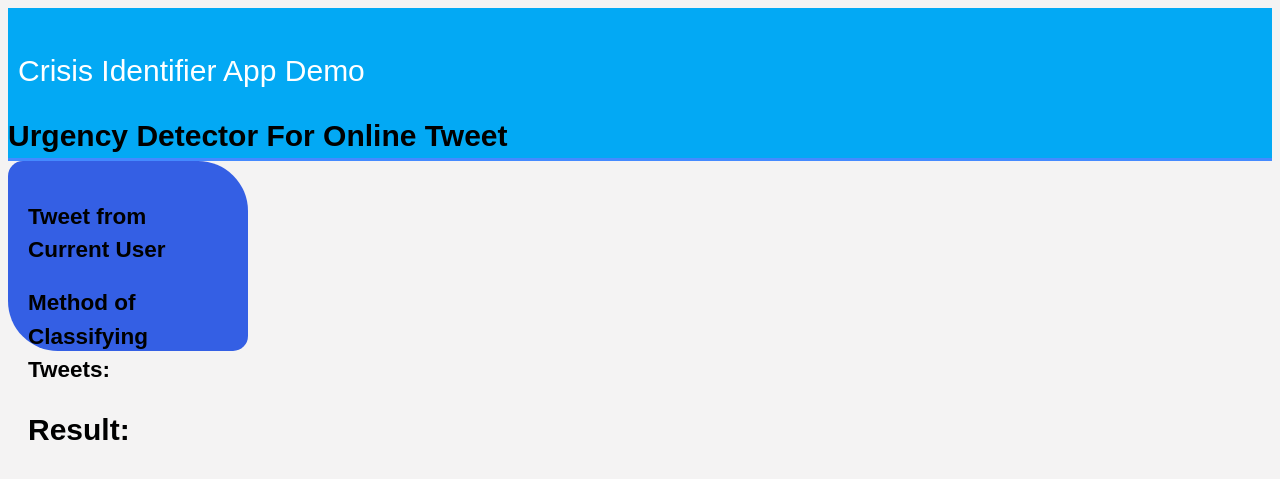
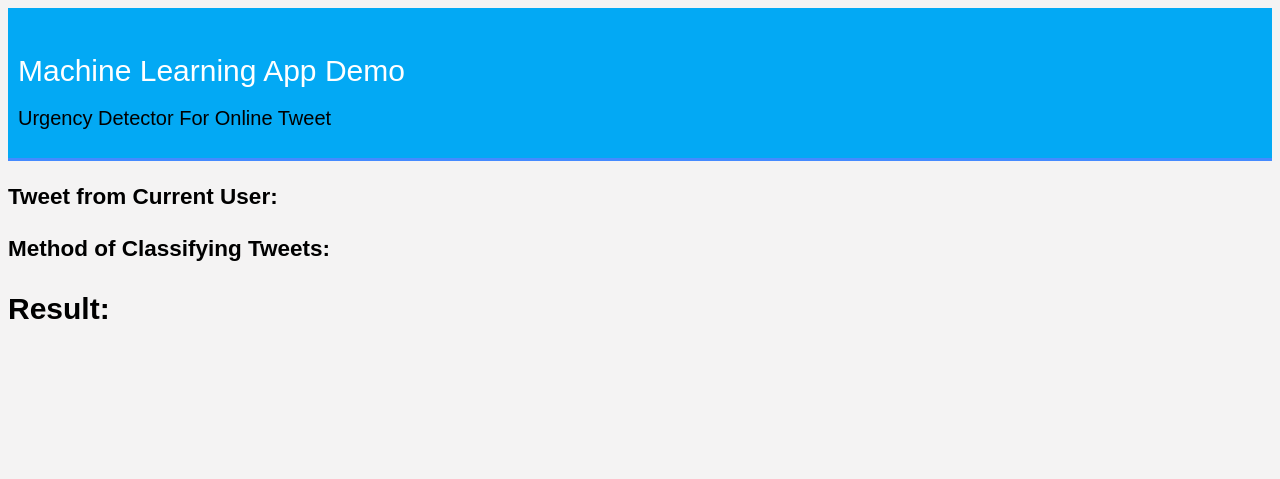
Before and after one commit to StacyYang/UrgentDetection, a Flask app: template templates/result.html in a window 1280 px wide. Shown: the top 479 px of the page. Run offline with Flask 2, Linux system fonts and the light colour scheme; the template is opened without the code that fills it, so the values that code supplies are empty.

Commit message:
Made small modifications

```diff
--- a/templates/result.html
+++ b/templates/result.html
@@ -2,21 +2,24 @@
 <html>
 <head>
     <title>Tweet Prediction</title>
-    <link rel="stylesheet" type="text/css" href="{{ url_for('static', filename='css/styles.css') }}">
+    <link rel="stylesheet" type="text/css" href="{{ url_for('static', filename='styles.css') }}">
 </head>
 <body>
     <header>
         <div class="container">
             <div id="brandname">
-                Crisis Identifier App Demo
+                Machine Learning App Demo
             </div>
-            <h1>Urgency Detector For Online Tweet</h1>
+            <div id="project">
+                Urgency Detector For Online Tweet
+            </div>
         </div>
     </header>
+	<!-- <a href="{{ url_for('/')}}" class="previous">&laquo; Back</a> -->
 
     {% block content %}
-    <div class="results">
-        <h2>Tweet from Current User</h2>
+    <div>
+        <h2>Tweet from Current User:</h2>
         <p> {{ message }} </p>
         <h2>Method of Classifying Tweets:</h2>
         <p> {{ model }} </p>
```
